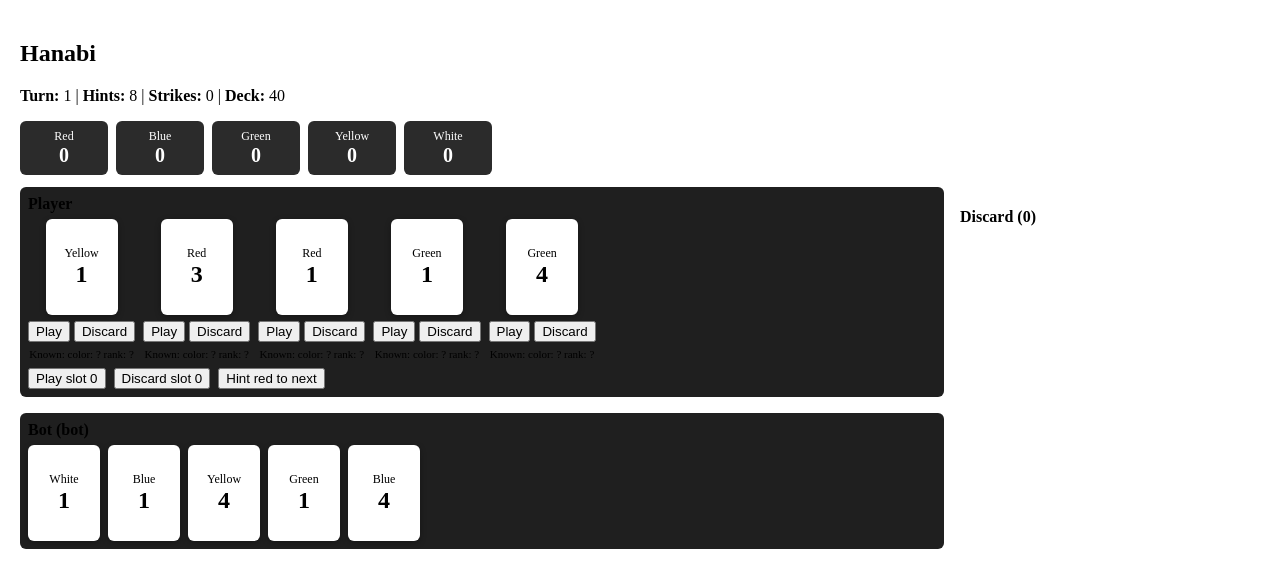
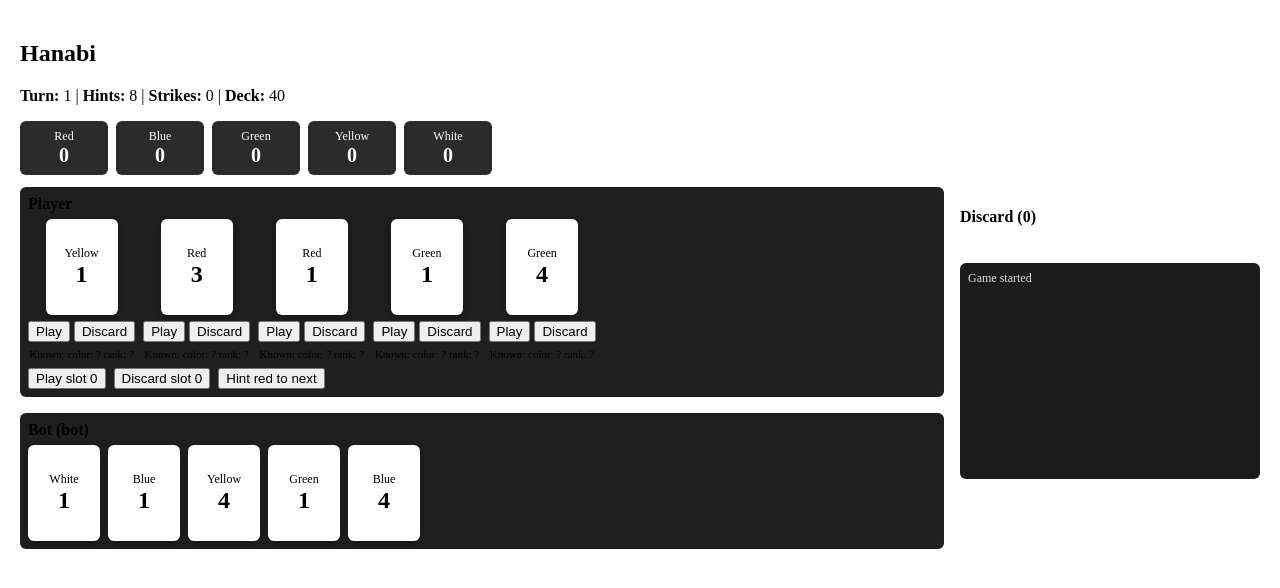
Before and after one commit to noirka/Hanabi-game, a React (Vite) app in the folder hanabi-online/frontend/: page / in a window 1280 px wide. Shown: the top 588 px of the page. Built offline with nearby package versions, Linux system fonts and the light colour scheme.

Commit message:
feat(ui): add game history log panel to GameView

```diff
--- /dev/null
+++ b/hanabi-online/frontend/src/ui/GameLog.tsx
@@ -0,0 +1,23 @@
+import type { GameSnapshot } from "../game/types";
+
+export function GameLog({ lines }: { lines: string[] }) {
+  return (
+    <div
+      style={{
+        background: "#1b1b1b",
+        padding: "8px",
+        borderRadius: "6px",
+        color: "#ddd",
+        height: "200px",
+        overflowY: "auto",
+        fontSize: "12px",
+      }}
+    >
+      {lines.map((line, i) => (
+        <div key={i} style={{ marginBottom: "2px" }}>
+          {line}
+        </div>
+      ))}
+    </div>
+  );
+}
--- a/hanabi-online/frontend/src/ui/GameView.tsx
+++ b/hanabi-online/frontend/src/ui/GameView.tsx
@@ -4,6 +4,7 @@
 import { GameControls } from "./GameControls";
 import { FireworksView } from './FireworksView';
 import { DiscardPile } from './DiscardPile';
+import { GameLog } from "./GameLog";
 
 export default function GameView({ engine }: { engine: GameEngine }) {
   const [, setTick] = React.useState(0);
@@ -50,6 +51,10 @@
 
         <aside style={{ width: 300 }}>
           <DiscardPile discard={snapshot.discard} />
+
+          <div style={{ marginTop: 16 }}>
+            <GameLog lines={engine.getLog()} />
+          </div>
         </aside>
       </section>
     </div>
```
